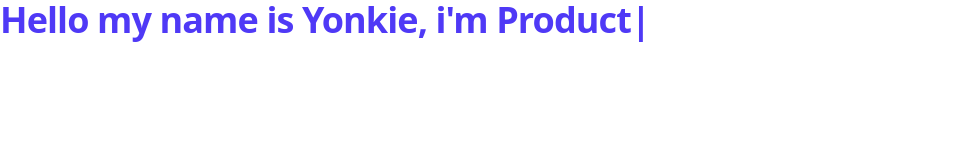
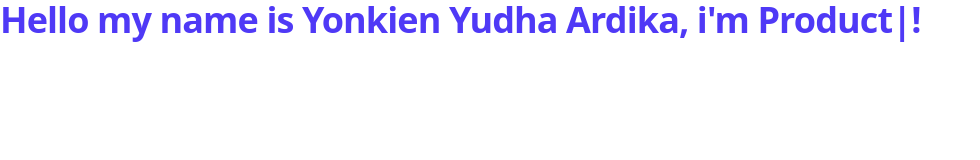
Before and after one commit to Yonks20/my-personal-site, a website: page dist/index.html in a window 1280 px wide. Shown: the whole page, without its empty margins (0-980 px from the left). Drawn offline with Linux system fonts and the light colour scheme.

Commit message:
Adding something new

```diff
--- a/dist/index.html
+++ b/dist/index.html
@@ -7,7 +7,7 @@
     <link rel="stylesheet" href="./output.css">
 </head>
 <body>
-    <h1 class="text-4xl font-bold tracking-tight text-indigo-600">Hello my name is Yonkie, i'm <span id="heading"></span> </h1>
+    <h1 class="text-4xl font-bold tracking-tight text-indigo-600">Hello my name is Yonkien Yudha Ardika, i'm <span id="heading"></span>!</h1>
     <script src="./main.js" ></script>
 </body>
 </html>
```
